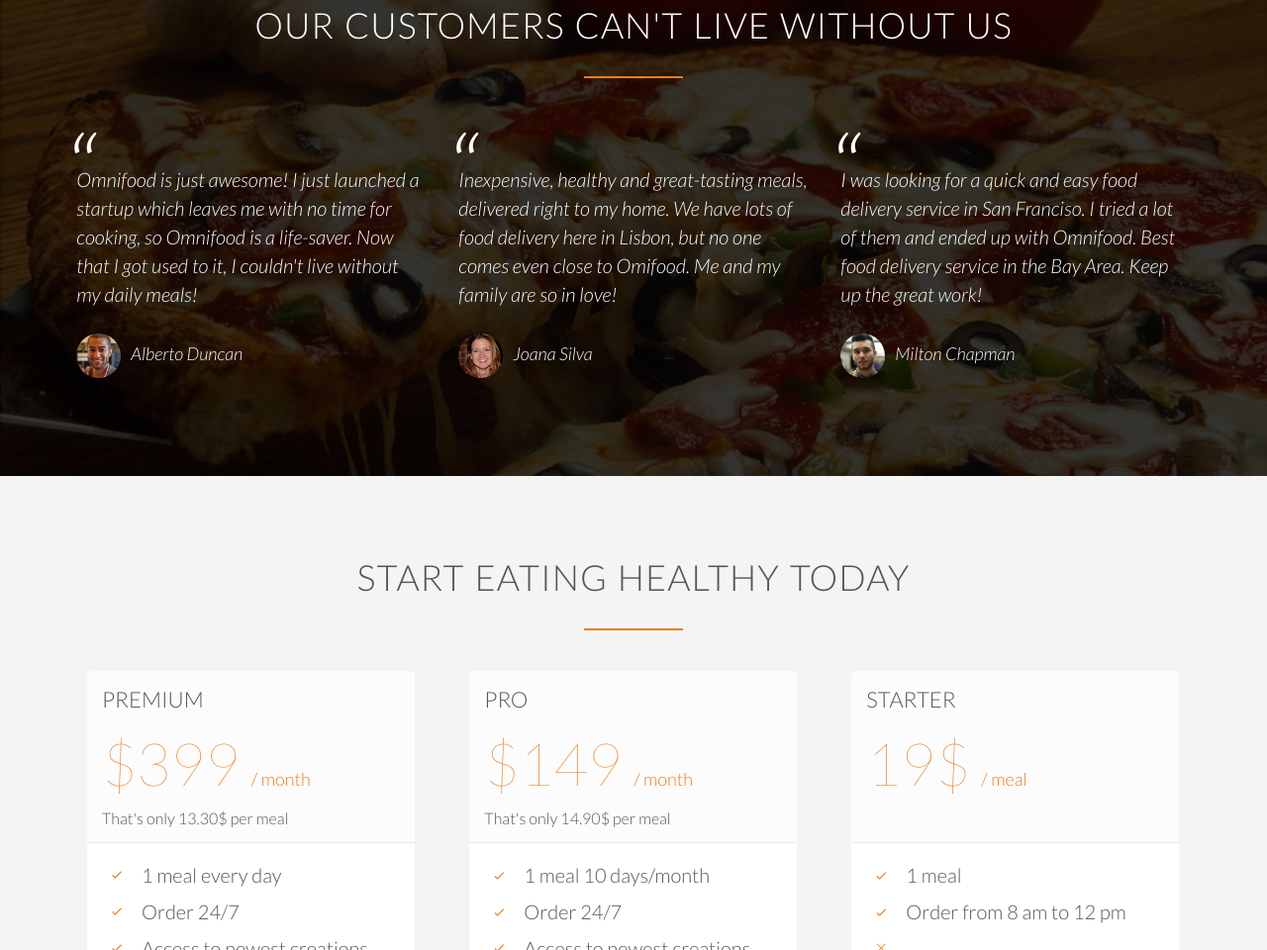
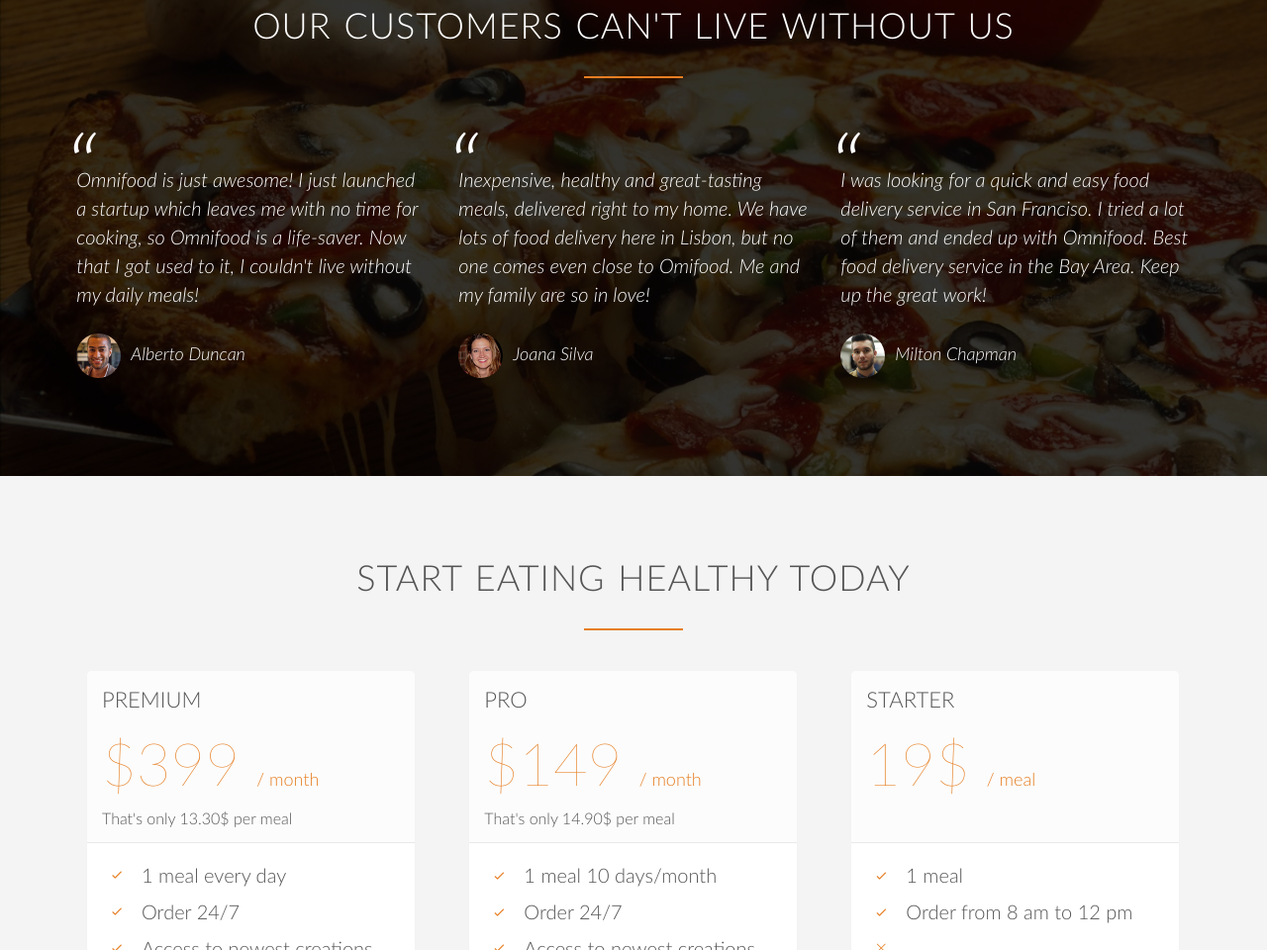
Before and after one commit to ItsMuhammadBilal/omnifood, a plain HTML site: page index.html in a window 1280 px wide. Shown: the part 3461-4421 px from the top of the page at 99% size. Drawn offline with nearby package versions, Linux system fonts and the light colour scheme; files whose address does not match are found by name.

Commit message:
Update index.html

```diff
--- a/index.html
+++ b/index.html
@@ -14,7 +14,6 @@
         <link rel="stylesheet" type="text/css" href="vendors/css/animate.css">
         <link rel="stylesheet" type="text/css" href="resources/css/style.css">
         <link rel="stylesheet" type="text/css" href="resources/css/queries.css">
-        <link href='http://fonts.googleapis.com/css?family=Lato:100,300,400,300italic' rel='stylesheet' type='text/css'>
 
         <link rel="apple-touch-icon" sizes="180x180" href="resources/favicons/apple-touch-icon.png">
         <link rel="icon" type="image/png" sizes="32x32" href="resources/favicons/favicon-32x32.png">
```
